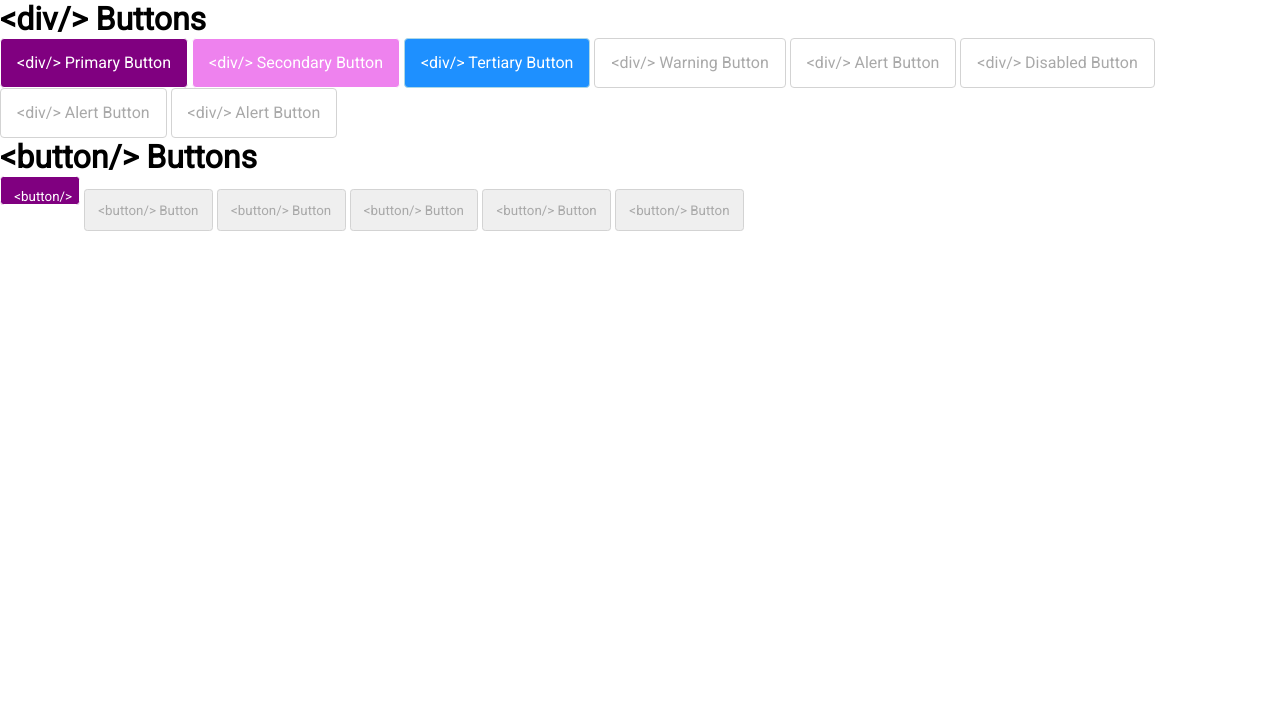
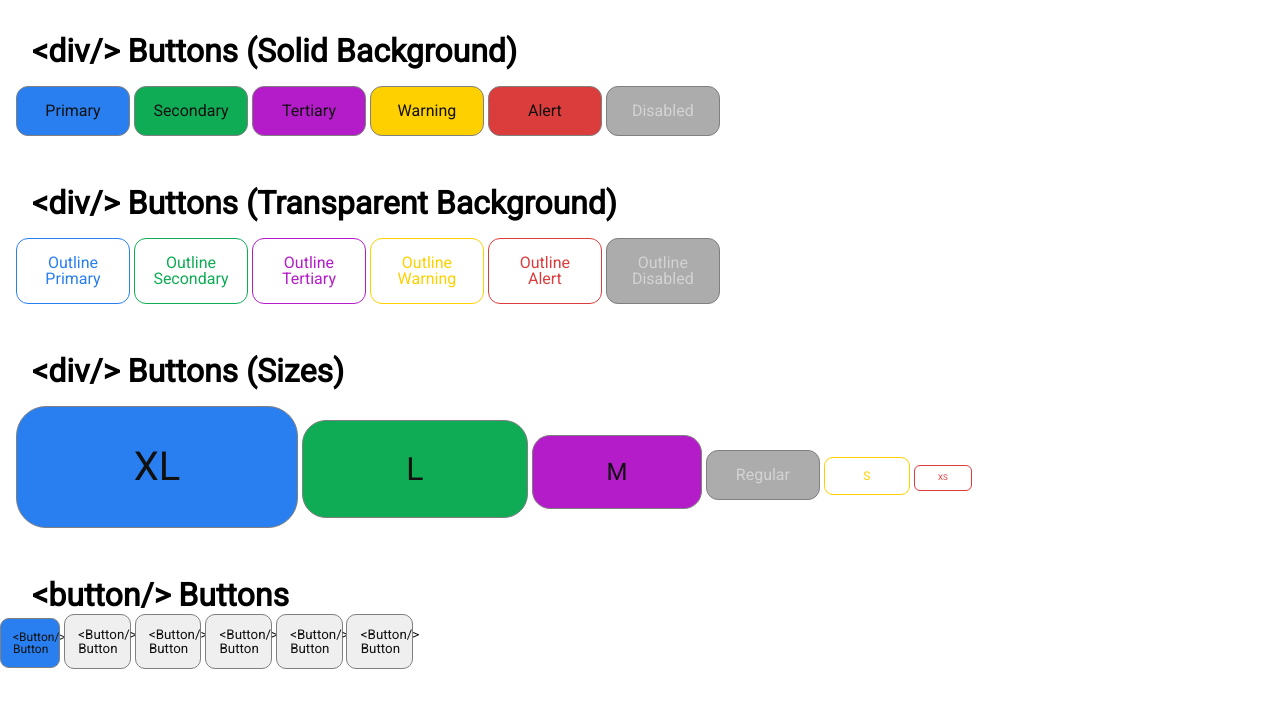
Before and after one commit to gabastil/ui-study, a plain HTML site: page buttons/buttons.html in a window 1280 px wide. Drawn offline with nearby package versions, Linux system fonts and the light colour scheme.

Commit message:
Finished normal buttons, outlines, and sizes

```diff
--- a/buttons/buttons.css
+++ b/buttons/buttons.css
@@ -5,71 +5,204 @@
     /* font-size: 1.5em; */
 }
 
+h1 {
+    margin: 1em 1em 0;
+}
+
+#button-div {
+    /* display: grid;
+    grid: 1fr 1fr 1fr; */
+    padding: 1em;
+
+}
+
 .button {
     padding: 1em;
-    border: 1px lightgray solid;
-    border-radius: 0.25em;
-    color: darkgray;
-    width: auto;
+    border: 1px gray solid;
+    border-radius: .75em;
+    color: #111;
+    width: 5em;
     display: inline-block;
     cursor: pointer;
 
     line-height: 100%;
+    text-align: center;
+    text-transform: capitalize;
 }
 
 .button:hover {
     background-color: darkgray;
-    color: white;
+    color: #111;
 }
 
-/* BUTTON COLORS */
+/* SOLID BUTTON COLORS */
 .primary {
-    background-color: purple;
-    color: white;
-    border: 1px white solid;
+    background-color: rgb(41, 127, 240);
 }
 
 .primary:hover {
-    background-color: plum;
+    background-color: rgba(41, 127, 240, 0.5);
 }
 
 .primary:active {
-    background-color: darkorchid;
+    background-color: rgb(22, 98, 197);
 }
 
 .secondary {
-    background-color: violet;
-    color: white;
-    border: 1px white solid;
+    background-color: rgb(15, 172, 85);
 }
 
 .secondary:hover {
-    background-color: pink;
+    background-color: rgba(15, 172, 85, 0.5);
 }
 
 .secondary:active {
-    background-color: darkviolet;
+    background-color: rgb(24, 129, 71);
 }
 
 .tertiary {
-    background-color: dodgerblue;
-    color: white;
-    border: 1px solid lightblue;
+    background-color: rgb(181, 28, 201);
 }
 
 .tertiary:hover {
-    background-color: lightblue;
+    background-color: rgba(181, 28, 201, 0.5);
     color: #111;
 }
 
 .tertiary:active {
-    background-color: darkblue;
+    background-color: rgba(112, 16, 124, 0.5);
     color: white;
 }
 
+.warning {
+    background-color: rgb(255, 208, 0);
+}
+
+.warning:hover {
+    background-color: rgba(255, 208, 0, 0.5);
+}
+
+.warning:active{
+    background-color: rgb(180, 150, 15);
+}
+
+.alert {
+    background-color: rgb(219, 60, 60);
+}
+
+.alert:hover,
+.alert-outline:hover {
+    background-color: rgba(219, 60, 60, 0.5);
+}
+
+.alert:active,
+.alert-outline:active {
+    background-color: rgb(80, 22, 22);
+}
+
+.disabled,
+.disabled:hover {
+    background-color: rgb(172, 172, 172);
+    color: lightgray;
+}
+
+/* OPAQUE BUTTON COLORS */
+.primary-outline {
+    background-color: none;
+    border-color: rgb(41, 127, 240);
+    color: rgb(41, 127, 240);
+}
+
+.primary-outline:hover {
+    background-color: rgb(41, 127, 240);
+    color:white;
+}
+
+.primary-outline:active {
+    background-color: rgb(22, 98, 197);
+    color:white;
+}
+
+.secondary-outline {
+    background-color: none;
+    border-color: rgb(15, 172, 85);
+    color: rgb(15, 172, 85);
+}
+
+.secondary-outline:hover {
+    background-color: rgb(15, 172, 85);
+    color: white;
+
+}
+
+.secondary-outline:active {
+    background-color: rgb(15, 172, 85);
+    color: white;
+}
+
+.tertiary-outline {
+    background-color: none;
+    border-color: rgb(181, 28, 201);
+    color: rgb(181, 28, 201);
+}
+
+.tertiary-outline:hover {
+    background-color: rgb(181, 28, 201);
+    color: white;
+}
+.tertiary-outline:active {
+    background-color: rgb(112, 16, 124);
+    color: white;
+}
+
+.warning-outline {
+    background-color: none;
+    border-color: rgb(255, 208, 0);
+    color: rgb(255, 208, 0);
+}
+
+.warning-outline:hover {
+    background-color: rgb(255, 208, 0);
+}
+.warning-outline:active {
+    background-color: rgb(180, 150, 15);
+}
+
+.alert-outline {
+    background-color: none;
+    border-color: rgb(219, 60, 60);
+    color: rgb(219, 60, 60);
+}
+
+/* .alert-outline:hover {
+    background-color: rgb(219, 60, 60);
+} */
+
+.disabled-outline,
+.disabled-outline:hover {
+    background-color: rgb(172, 172, 172);
+    color: lightgray;
+}
+
+
 /* BUTTON SIZES */
+.button.extra-large {
+    font-size: 2.5em;
+}
 
-.small {
-    height: 2em;
-    width: 6em;
+.button.large {
+    font-size: 2em;
 }
+
+.button.medium {
+    font-size: 1.5em;
+
+}
+
+.button.small {
+    font-size: 0.75em;
+}
+
+.button.extra-small {
+    font-size: 0.5em;
+}
--- a/buttons/buttons.html
+++ b/buttons/buttons.html
@@ -1,21 +1,41 @@
 <link rel="stylesheet" type="text/css" href="https://fonts.googleapis.com/css2?family=Roboto">
 <link rel="stylesheet" type="text/css" href="buttons.css">
 
-<h1>&lt;div/&gt; Buttons</h1>
+<h1>&lt;div/&gt; Buttons (Solid Background)</h1>
 
-<div>
-    <div class="button primary">&lt;div/&gt; Primary Button</div>
-    <div class="button secondary">&lt;div/&gt; Secondary Button</div>
-    <div class="button tertiary">&lt;div/&gt; Tertiary Button</div>
-    <div class="button warning">&lt;div/&gt; Warning Button</div>
-    <div class="button alert">&lt;div/&gt; Alert Button</div>
-    <div class="button disabled">&lt;div/&gt; Disabled Button</div>
-    <div class="button alert">&lt;div/&gt; Alert Button</div>
-    <div class="button alert">&lt;div/&gt; Alert Button</div>
+<div id='button-div'>
+    <div class="button primary">primary</div>
+    <div class="button secondary">secondary</div>
+    <div class="button tertiary">tertiary</div>
+    <div class="button warning">warning</div>
+    <div class="button alert">alert</div>
+    <div class="button disabled">disabled</div>
+</div>
+
+<h1>&lt;div/&gt; Buttons (Transparent Background)</h1>
+
+<div id='button-div'>
+    <div class="button primary-outline">outline primary</div>
+    <div class="button secondary-outline">outline secondary</div>
+    <div class="button tertiary-outline">outline tertiary</div>
+    <div class="button warning-outline">outline warning</div>
+    <div class="button alert-outline">outline alert</div>
+    <div class="button disabled-outline">outline disabled</div>
+</div>
+
+<h1>&lt;div/&gt; Buttons (Sizes)</h1>
+
+<div id='button-div'>
+    <div class="button primary extra-large">XL</div>
+    <div class="button secondary large">L</div>
+    <div class="button tertiary medium">M</div>
+    <div class="button disabled-outline">Regular</div>
+    <div class="button warning-outline small">S</div>
+    <div class="button alert-outline extra-small">XS</div>
 </div>
 
 <h1>&lt;button/&gt; Buttons</h1>
-<form>
+<form id='button-button'>
     <button class="button small primary">&lt;button/&gt; Button</button>
     <button class="button ">&lt;button/&gt; Button</button>
     <button class="button ">&lt;button/&gt; Button</button>
@@ -23,3 +43,7 @@
     <button class="button ">&lt;button/&gt; Button</button>
     <button class="button ">&lt;button/&gt; Button</button>
 </form>
+
+<script src="https://code.jquery.com/jquery-3.5.1.slim.min.js"
+    integrity="sha256-4+XzXVhsDmqanXGHaHvgh1gMQKX40OUvDEBTu8JcmNs=" crossorigin="anonymous"></script>
+<script src="buttons.js"></script>
--- /dev/null
+++ b/buttons/buttons.js
@@ -0,0 +1,11 @@
+$(document).ready(() => {
+    const button = $('.button');
+
+    button.click(function() {
+        if ($(this).is("[class*='disabled']")){
+            console.log("DISABLED");
+        } else {
+            $(this).addClass('disabled');
+        }
+    });
+});
```
